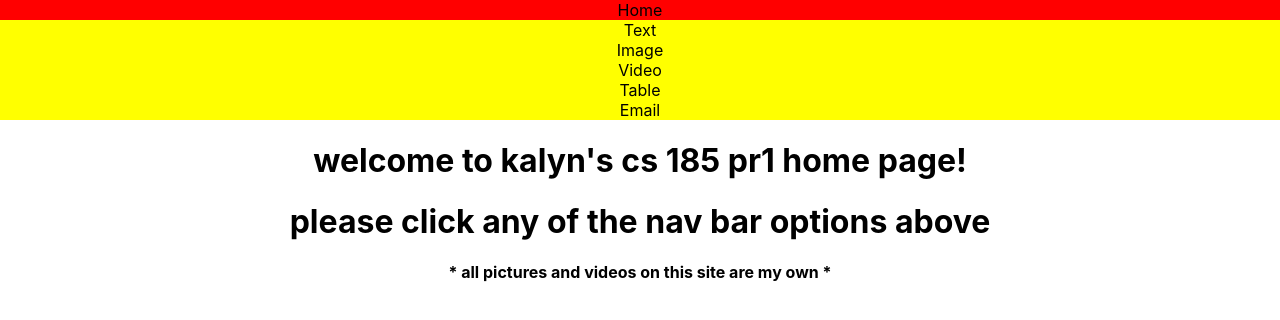
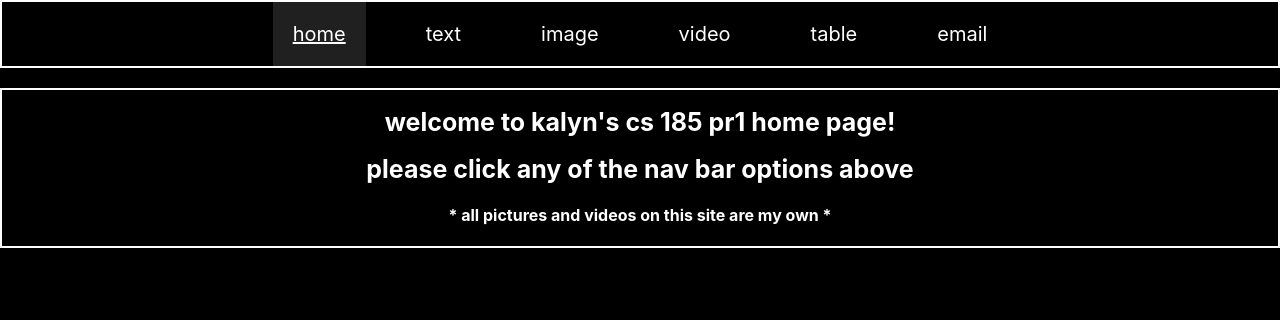
Before and after one commit to kalynklimek/kk-185pr3, a React (Create React App) app: page / in a window 1280 px wide. Shown: the top 320 px of the page. Built offline with nearby package versions, Linux system fonts and the light colour scheme.

Commit message:
styling pretty much completed, looking like pr2

```diff
--- a/src/App.css
+++ b/src/App.css
@@ -1,5 +1,6 @@
 .App {
   text-align: center;
+  color: white;
 }
 
 .App-logo {
--- a/src/App.js
+++ b/src/App.js
@@ -77,31 +77,32 @@ function App() {
   const [active, setactive] = useState(1)
   const tabs =[{
     id:1,
-    title:'Home'
+    title:'home'
   },
   {
     id:2,
-    title:'Text'
+    title:'text'
   },
   {
     id:3,
-    title:'Image'
+    title:'image'
   },
   {
     id:4,
-    title:'Video'
+    title:'video'
   },
   {
     id:5,
-    title:'Table'
+    title:'table'
   },
   {
     id:6,
-    title:'Email'
+    title:'email'
   }]
   const changetab =(id) =>{
     setactive(id)
   }
+
   return (
     <div className="App">
       <div className="nav-bar">
--- a/src/component/body.js
+++ b/src/component/body.js
@@ -5,7 +5,7 @@ import ImageData from './imagepage';
 import VideoData from './videopage';
 import TableData from './tablepage';
 import EmailData from './emailpage';
-// import 'style.css'
+// import './style.css'
 
 class Body extends Component {
 
--- a/src/component/emailpage.js
+++ b/src/component/emailpage.js
@@ -1,5 +1,5 @@
 import React from 'react'
-// import './style.css'
+import './style.css'
 
 function EmailData() {
     // return only one element
@@ -9,7 +9,7 @@ function EmailData() {
           <form className="form" id="email-form">
             <div id="form-before-submit">
                 <label>
-                    Enter your email:
+                    enter your email:
                     <input type="email" id="email" name="email" />
                 </label>
 
--- a/src/component/homepage.js
+++ b/src/component/homepage.js
@@ -1,5 +1,5 @@
 import React from 'react'
-// import './style.css'
+import './style.css'
 
 function HomeData() {
     // return only one element
--- a/src/component/imagepage.js
+++ b/src/component/imagepage.js
@@ -1,5 +1,5 @@
 import React from 'react'
-// import './style.css'
+import './style.css'
 
 function ImageData() {
     // return only one element
--- a/src/component/indtab.js
+++ b/src/component/indtab.js
@@ -4,16 +4,31 @@ function Itab (props) {
 
     const addstyle = () => {
         if(props.out.id == props.activetab) {
-            return {backgroundColor:'red'}
+            return {
+                backgroundColor:'#202020',
+                textDecoration:'underline',
+                display: 'inline-block',
+                padding: '20px',
+                marginLeft: '20px',
+                marginRight: '20px',
+                fontSize: '20px'
+            }
         }
         else {
-            return {backgroundColor:'yellow'}
+            return {
+                backgroundColor:'black',
+                display: 'inline-block',
+                padding: '20px',
+                marginLeft: '20px',
+                marginRight: '20px',
+                fontSize: '20px'
+            }
         }
     };
 
     console.log("props: ", props);
     return (
-        <div style = {addstyle()} onClick = {props.ctab.bind(this,props.out.id)} >{props.out.title}</div>
+        <div className="tab" style = {addstyle()} onClick = {props.ctab.bind(this,props.out.id)} >{props.out.title}</div>
     )
 }
 export default Itab;
--- a/src/component/style.css
+++ b/src/component/style.css
@@ -0,0 +1,138 @@
+html {
+    background-color: black;
+}
+
+/* ------------- NAV BAR STYLING --------------- */
+.nav-bar {
+    text-align: center; /* center the links in nav bar */
+    border: 2px solid white;
+    margin: 0 auto;
+}
+
+.tab:hover {
+    background-color: #404040;
+    cursor: pointer;
+}
+
+/* ------------------ MAIN PAGE AND HEADER STYLING -------------- */
+.opening-text {
+    text-align: center;
+    margin-top: 20px;
+    border: 2px solid white;
+}
+
+h1 {
+    font-size: 25px;
+    color: white;
+}
+
+h2 {
+    padding-left: 5px;
+    color: white;
+    text-align: center;
+}
+
+h4 {
+    color: white;
+    text-align: center;
+}
+
+/* -------------- GENERAL FORM STYLING ------------------ */
+.form-div {
+    width: 30%;
+    display: block;
+    float: center;
+    margin-left: auto;
+    margin-right: auto;
+}
+
+.form {
+    /* font-size: 20px; */
+    padding: 10px;
+    color: white;
+    border: 2px solid white;
+    text-align: center;
+    font-size: 20px;
+}
+
+.form label {
+    font-size: 20px;
+}
+
+.form p {
+    font-size: 15px;
+}
+
+.form input[type=email] {
+    width: 95%;
+    text-align: center;
+}
+
+/* ------------------ IMAGE STYLING ----------------- */
+.image-container {
+    display: flex;
+    flex-flow: row wrap;
+    justify-content: center;
+    align-items: center;
+    align-content: flex-start;
+}
+
+.image-container img {
+    padding: 20px;
+}
+
+/* ------------------- VIDEO STYLING --------------------- */
+.video-container {
+    display: flex;
+    flex-flow: row wrap;
+    justify-content: center;
+    align-items: flex-start;
+    align-content: flex-start;
+}
+
+.video-container video {
+    /* padding-left: 20px;
+    padding-right: 20px; */
+    padding: 20px;
+}
+
+.video-container video:focus {
+    outline: 0 !important;
+    border:0 none !important;
+}
+
+/* ------------------- TABLE STYLING --------------------- */
+table, th, td {
+    border: 1px solid white;
+    font-size: 20px;
+}
+
+th, td {
+    padding: 10px;
+}
+
+tr {
+    text-align: center;
+}
+
+th, td.link {
+    text-align: center !important;
+}
+
+.table-div {
+    width: 80%;
+    display: block;
+    float: center;
+    margin-left: auto;
+    margin-right: auto;
+}
+
+.table-div a {
+    color: white;
+}
+
+.custom-table {
+    color: white;
+    table-layout: fixed;
+    border-collapse: collapse;
+}
--- a/src/component/tablepage.js
+++ b/src/component/tablepage.js
@@ -1,5 +1,5 @@
 import React from 'react'
-// import './style.css'
+import './style.css'
 
 function TableData() {
     // return only one element
--- a/src/component/textpage.js
+++ b/src/component/textpage.js
@@ -1,5 +1,5 @@
 import React from 'react'
-// import './style.css'
+import './style.css'
 
 function TextData() {
     // return only one element
@@ -10,21 +10,21 @@ function TextData() {
                 <div className="typed-section">
                     <div className="text-input">
                         <label>
-                            Name:
+                            name:
                             <input type="text" name="name"/>
                         </label>
                     </div>
 
                     <div className="text-input">
                         <label>
-                            School:
+                            school:
                             <input type="text" name="school" />
                         </label>
                     </div>
 
                     <div className="text-input">
                         <label>
-                            Major:
+                            major:
                             <input type="text" name="major" />
                         </label>
                     </div>
--- a/src/component/videopage.js
+++ b/src/component/videopage.js
@@ -1,5 +1,5 @@
 import React from 'react'
-// import './style.css'
+import './style.css'
 
 function VideoData() {
     // return only one element
```
